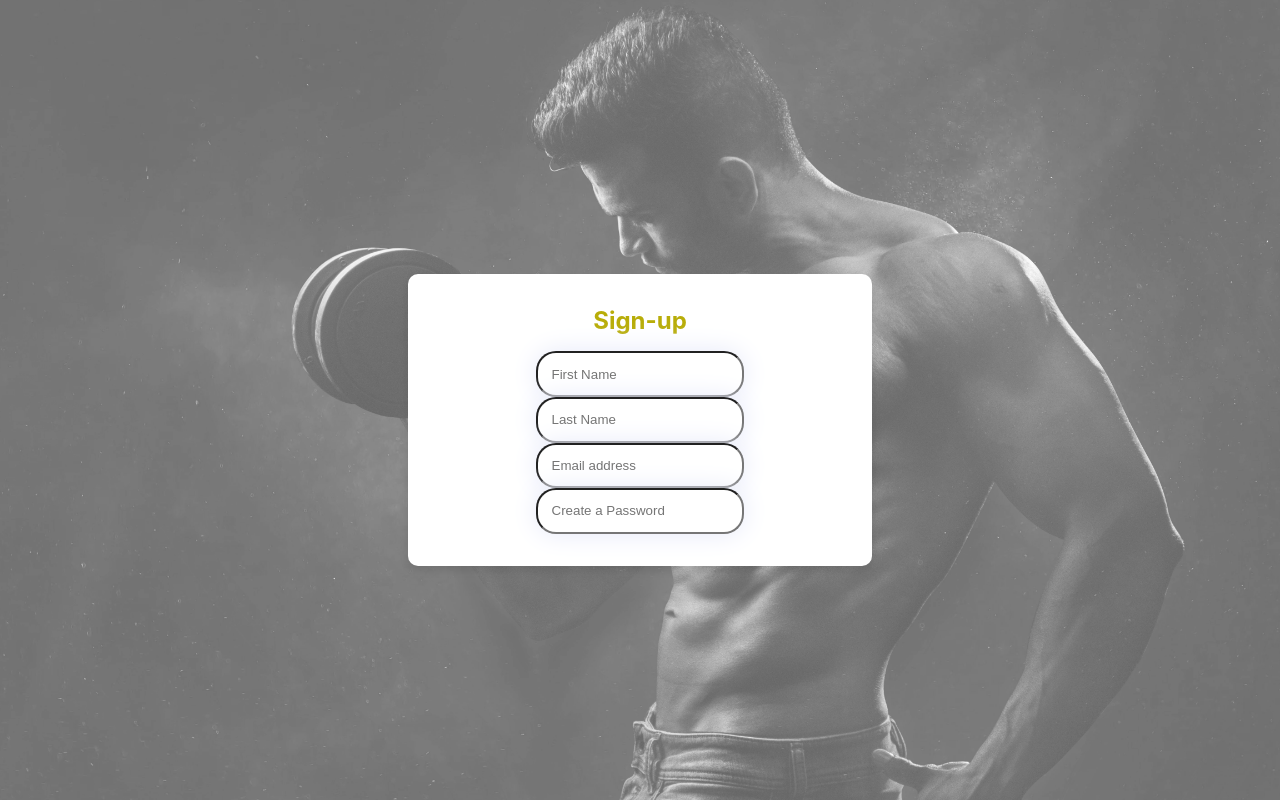
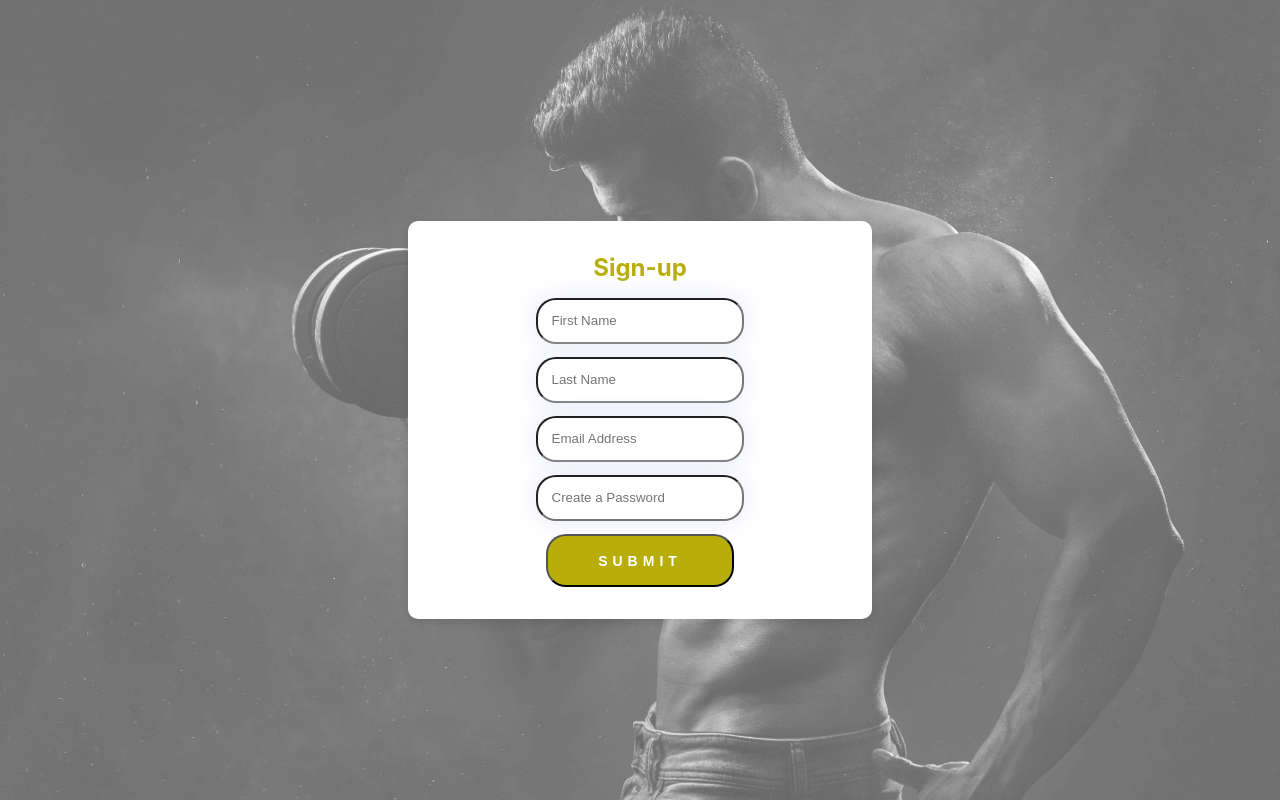
Before and after one commit to ozge-ozersahin/mutation-app, a React (Create React App) app: page /register in a window 1280 px wide. Built offline with nearby package versions, Linux system fonts and the light colour scheme.

Commit message:
add logic for triggered input fied - created alert for registeration

```diff
--- a/src/components/Register/register.css
+++ b/src/components/Register/register.css
@@ -30,6 +30,10 @@
     font-size: 1.5rem;
 }
 
+.register input{
+    margin-bottom: 1em;
+}
+
 .register .firstname,
 .register .lastname,
 .register .emailAddress,
@@ -43,3 +47,16 @@
     border-radius: 20px;
     color: hsl(0deg 0% 30%);
 }
+
+.submitButton {
+        display: inline-block;
+        font-size: 14px;
+        padding: 17px 50px 16px;
+        color: #ffffff;
+        background: #b8ad09;;
+        line-height: normal;
+        letter-spacing: 5px;
+        text-transform: uppercase;
+        font-weight: 700;
+        border-radius: 20px;
+}
--- a/src/components/Register/register.js
+++ b/src/components/Register/register.js
@@ -1,8 +1,60 @@
-import React from "react";
-import { Card, CardHeader, CardBody, CardFooter } from '@chakra-ui/react';
+import React, { useState } from "react";
+import { useNavigate } from "react-router-dom";
+import { Card, CardHeader, CardBody, CardFooter, Button, Alert, AlertIcon, Box } from '@chakra-ui/react';
 import "./register.css";
 
+
+
+// Register component store user input
 export const Register = () => {
+    const [formData, setFormData] = useState({
+        firstname: "",
+        lastname: "",
+        emailAddress: "",
+        createPassword: ""
+    });
+
+    const [showAlert, setShowAlert] = useState(false); //State for alert
+
+    const handleInputChange = (e) => { //triggered on every input field
+        const { name, value } = e.target;
+        setFormData({
+            ...formData,
+            [name]: value
+        });
+
+        if (showAlert) {
+            setShowAlert(false)
+        }
+    };
+
+
+    const handleSubmit = (e) => { //triggered when form submitted
+        e.preventDefault();
+
+        //check if all fields are filled
+        const { firstname, lastname, emailAddress, createPassword } = formData;
+        if (!firstname || !lastname || !emailAddress || !createPassword) {
+            setShowAlert(true);
+            return;
+        }
+        console.log("Form Data Submited:", formData)
+
+        setFormData({
+            firstname: "",
+            lastname: "",
+            emailAddress: "",
+            createPassword: "",
+        });
+
+    };
+
+    const navigate = useNavigate();
+
+    const handleRegister = () => {
+        navigate("/login")
+    }
+
     return (
         <div className="register">
             <Card className="card">
@@ -10,12 +62,65 @@ export const Register = () => {
                     <h1>Sign-up</h1>
                 </CardHeader>
                 <CardBody>
-                    <input className="firstname" placeholder="First Name"></input>
-                    <input className="lastname" placeholder="Last Name"></input>
-                    <input className="emailAddress" placeholder="Email address"></input>
-                    <input className="createPassword" placeholder="Create a Password"></input>
+                    {showAlert && (
+                        <Alert status="error" borderRadius="md" mb={4}>
+                            <AlertIcon />
+                            <p>
+                                All fields are required. Please fill out all fields before submitting.
+                            </p>
+                        </Alert>
+                    )}
+                    <form id="register-form" className="register-form" onSubmit={handleSubmit}>
+                        <Box mb={3}>
+                            <input
+                                name="firstname"
+                                className="firstname"
+                                placeholder="First Name"
+                                value={formData.firstname}
+                                onChange={handleInputChange}
+                            />
+                        </Box>
+                        <Box mb={3}>
+                            <input
+                                name="lastname"
+                                className="lastname"
+                                placeholder="Last Name"
+                                value={formData.lastname}
+                                onChange={handleInputChange}
+                            />
+                        </Box>
+                        <Box mb={3}>
+                            <input
+                                name="emailAddress"
+                                className="emailAddress"
+                                placeholder="Email Address"
+                                value={formData.emailAddress}
+                                onChange={handleInputChange}
+                            />
+                        </Box>
+                        <Box mb={3}>
+                            <input
+                                type="password"
+                                name="createPassword"
+                                className="createPassword"
+                                placeholder="Create a Password"
+                                value={formData.createPassword}
+                                onChange={handleInputChange}
+                            />
+                        </Box>
+                    </form>
                 </CardBody>
+                <CardFooter>
+                    <Button
+                        colorScheme="teal"
+                        type="submit"
+                        form="register-form"
+                        className="submitButton"
+                    >
+                        Submit
+                    </Button>
+                </CardFooter>
             </Card>
         </div>
-    )
-}
+    );
+};
```
